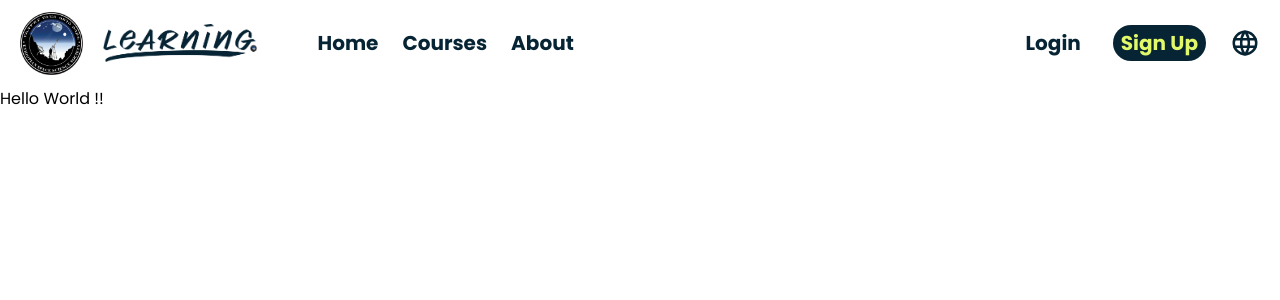
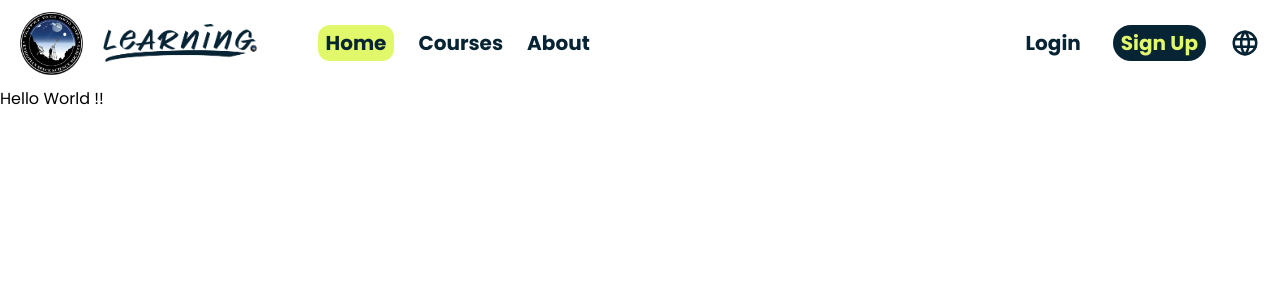
Before and after one commit to Bereket234/ESSS-learning-platform, a Next.js app: page / in a window 1280 px wide. Shown: the top 300 px of the page. Built offline with nearby package versions, Linux system fonts and the light colour scheme.

Commit message:
Style the active link in navbar

```diff
--- a/app/components/Navbar.tsx
+++ b/app/components/Navbar.tsx
@@ -1,13 +1,18 @@
 "use client";
 import Image from "next/image";
 import Link from "next/link";
+import { usePathname } from "next/navigation";
 import { useState } from "react";
 import { TbWorld } from "react-icons/tb";
 import { RxHamburgerMenu } from "react-icons/rx";
 import { IoMdClose } from "react-icons/io";
+import classnames from 'classnames';
+
 
 export default function Navbar() {
   const [openHamburger, setOpenHamburger] = useState(false);
+
+  const currentPath = usePathname();
 
   const links = [
     { label: "Home", href: "/" },
@@ -49,7 +54,10 @@ export default function Navbar() {
           {links.map((link) => (
             <Link
               href={link.href}
-              className="text font-bold text-Primary hover:text-Primary/70 py-1 lg:text-xl"
+              className = {classnames({
+                'bg-Secondary px-2 rounded-xl': link.href === currentPath,
+                'text font-bold text-Primary hover:text-Primary/70 py-1 lg:text-xl': true
+              })}
             >
               {link.label}
             </Link>
@@ -108,7 +116,10 @@ export default function Navbar() {
                 {links.map((link) => (
                   <Link
                     href={link.href}
-                    className="text font-bold text-Primary hover:text-Primary/70 lg:text-xl"
+                    className = {classnames({
+                      'bg-Secondary px-2 rounded-xl': link.href === currentPath,
+                      'text font-bold text-Primary hover:text-Primary/70 py-1 lg:text-xl': true
+                    })}
                   >
                     {link.label}
                   </Link>
--- a/package.json
+++ b/package.json
@@ -9,8 +9,10 @@
     "lint": "next lint"
   },
   "dependencies": {
+    "classname": "^0.0.0",
+    "classnames": "^2.3.2",
+    "clsx": "^2.0.0",
     "next": "14.0.4",
-    "clsx": "^2.0.0",
     "react": "^18",
     "react-dom": "^18",
     "react-icons": "^4.12.0"
```
Also changed, not shown: 1 other file (tests, documents, lock files or other folders).
